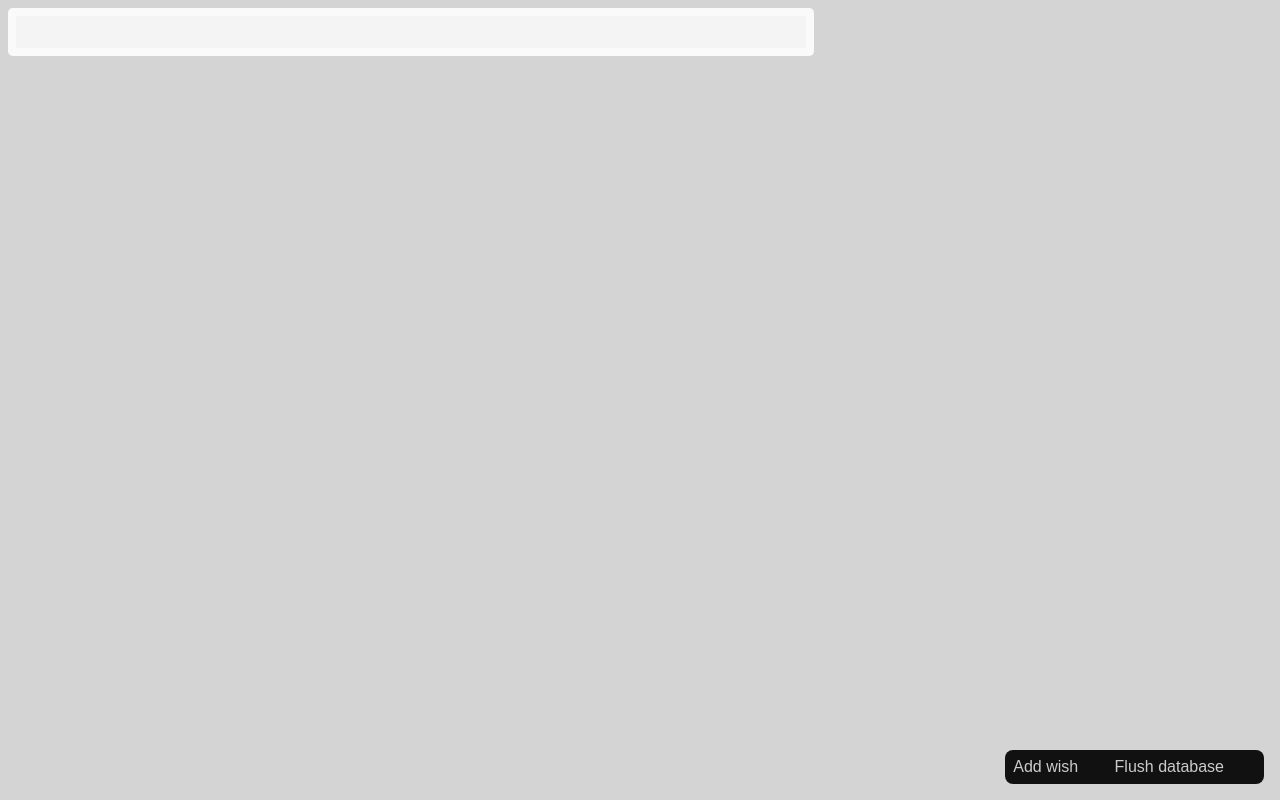
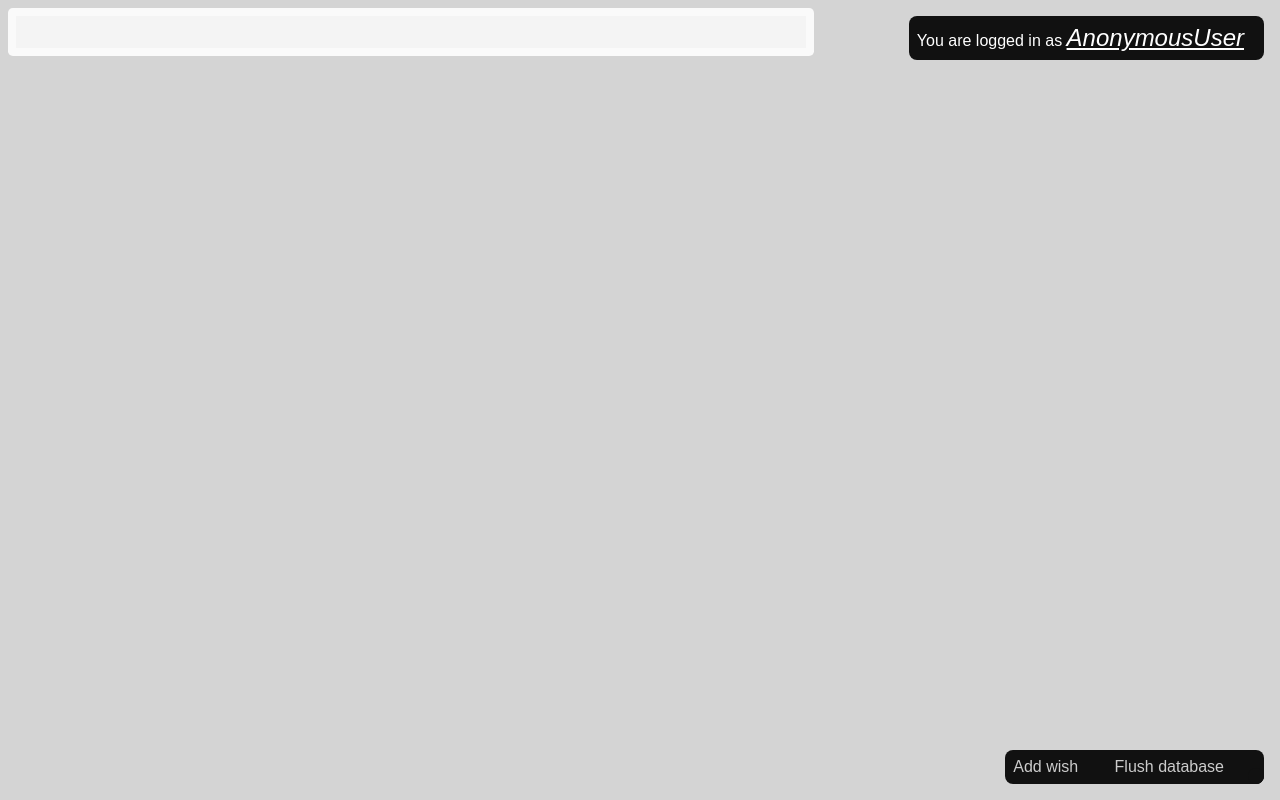
Before and after one commit to kollokviegenerator/mvp, a Django app: template templates/header.html in a window 1280 px wide. Run offline with Django 3.2, Linux system fonts and the light colour scheme; the template is opened without the code that fills it, so the values that code supplies are empty; style sheets or scripts are compiled from the project's sources.

Commit message:
second sync

```diff
--- a/api-draft.py
+++ b/api-draft.py
@@ -1,3 +1,5 @@
+#!/usr/bin/env python2.7
+
 import getopt, sys
 
 """
--- a/kgen/urls.py
+++ b/kgen/urls.py
@@ -5,7 +5,7 @@
 
 urlpatterns = patterns('',
     url( r'^admin/',                include(admin.site.urls)),
-    url( r'^intrude/(\w{1,10})',    'mvp.views.intrude' ),
+    url( r'^intrude/([a-z]{1,10})', 'mvp.views.intrude' ),
     url( r'^$',                     'mvp.views.main' ),
     url( r'^add/$',                 'mvp.views.add' ),
     url( r'^display/$',             'mvp.views.display' ),
--- a/static_base/stylesheets/main.less
+++ b/static_base/stylesheets/main.less
@@ -3,6 +3,37 @@
     background-color: rgb( 212, 212, 212 );
     text-align: center;
 }
+
+.bar {
+    position: fixed;
+    bottom: 1em;
+    right: 1em;
+    display: inline;
+    float: right;
+    border-radius: 0.5em;
+    -moz-border-radius: 0.5em;
+    padding: 0.5em;
+    background-color: #111;
+
+    .status {
+        top: 1em;
+        right: 1em;
+        float: right;
+    }
+
+    .navigator {
+        bottom: 1em;
+        right: 1em;
+        float: right;
+
+        a {
+            text-decoration: none;
+            color: #CCC;
+            margin-right: 2em;
+        }
+    }
+}
+
 
 .navigator {
     position: fixed;
@@ -21,6 +52,20 @@
         margin-right: 2em;
     }
 }
+
+.status {
+    position: fixed;
+    top: 1em;
+    right: 1em;
+    display: inline;
+    float: right;
+    border-radius: 0.5em;
+    -moz-border-radius: 0.5em;
+    padding: 0.5em;
+    background-color: #111;
+    color: white;
+}
+
 
 .content {
     width: 60%;
--- a/templates/header.html
+++ b/templates/header.html
@@ -24,8 +24,8 @@
 
 <body>
 
+{% include "navigator.html" %}
+
 {% include "status.html" %}
 
-{% include "navigator.html" %}
-
 <div class="content">
--- a/templates/navigator.html
+++ b/templates/navigator.html
@@ -1,6 +1,8 @@
 {% block navigator %}
+<div class="bar">
 <div class="navigator">
     <a href="/">Add wish</a>
     <a href="/flush">Flush database</a>
 </div>
+</div>
 {% endblock %}
--- a/templates/status.html
+++ b/templates/status.html
@@ -0,0 +1,7 @@
+{% block status %}
+<div class="bar">
+<div class="status">
+    <div>You are logged in as <span class="student">{{ user }}</span></div> <!-- escape -->
+</div>
+</div>
+{% endblock %}
```
Also changed, not shown: mvp/views.py (+6 -3 lines).
